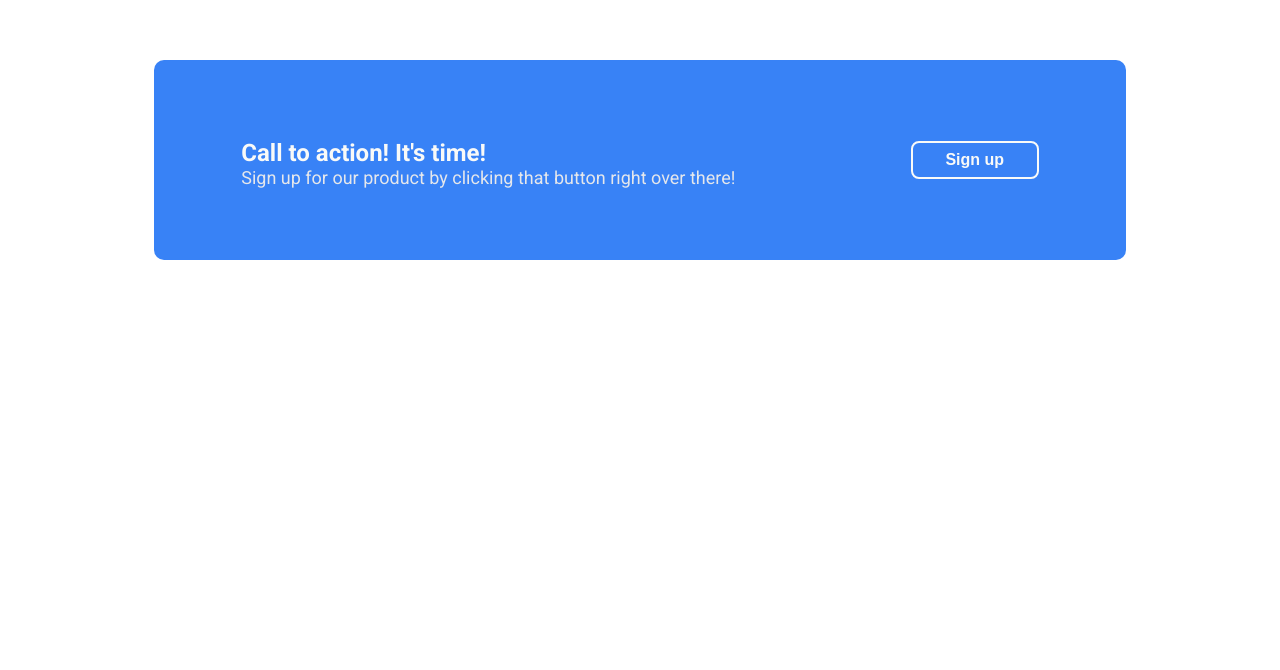
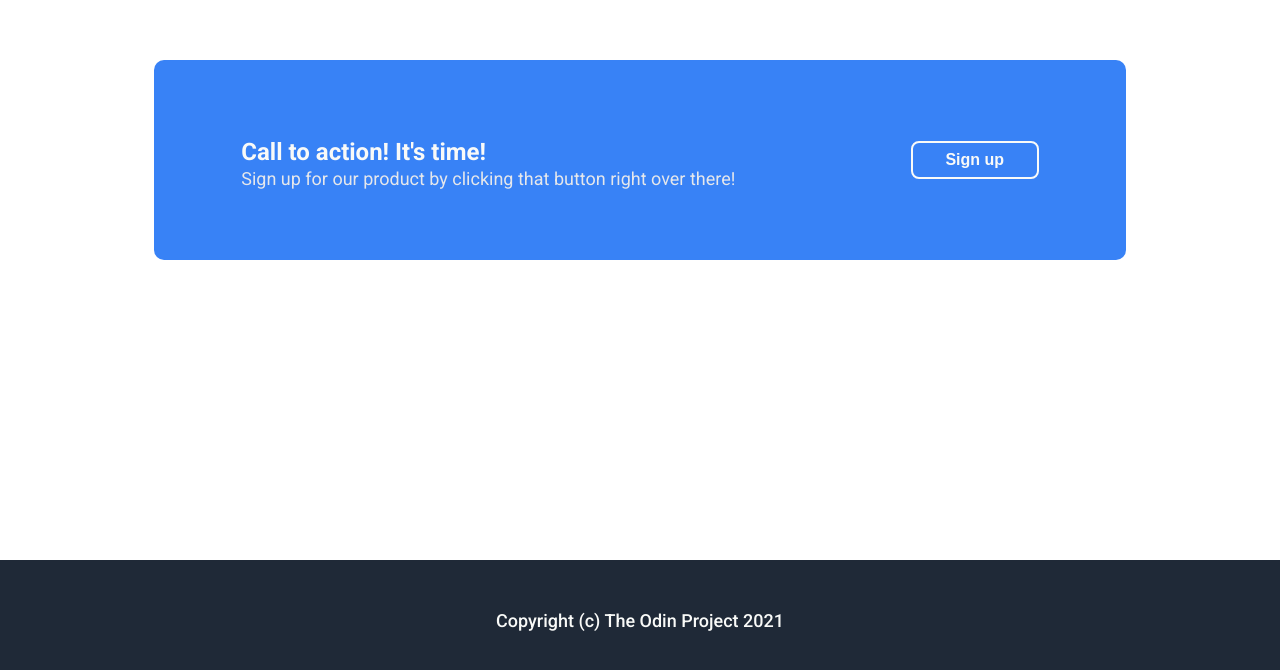
Before and after one commit to Aranv-viswas/odin-landing-page, a plain HTML site: page index.html in a window 1280 px wide. Shown: the part 2640-3310 px from the top of the page. Before the commit the page ends 3200 px from the top, so only its background shows below. Drawn offline with Linux system fonts and the light colour scheme.

Commit message:
Complete footer section

```diff
--- a/index.html
+++ b/index.html
@@ -72,7 +72,9 @@
   </section>
 
   <footer>
-
+    <div>
+      Copyright (c) The Odin Project 2021
+    </div>
   </footer>
 </body>
 </html>
--- a/style.css
+++ b/style.css
@@ -164,7 +164,7 @@ section {
 .cta-text p {
   color: #E5E7EB;
   font-size: 18px;
-  margin-top: 0;
+  margin-top: 2px;
 }
 .cta-btn button {
   background: transparent;
@@ -179,3 +179,15 @@ section {
   text-align: center;
   cursor: pointer;
 }
+
+/* footer */
+footer {
+  height: 15vh;
+  background: #1F2937;
+  display: flex;
+  justify-content: center;
+  align-items: center;
+  color: #F9FAF8;
+  font-size: 18px;
+  font-weight: 500;
+}
```
